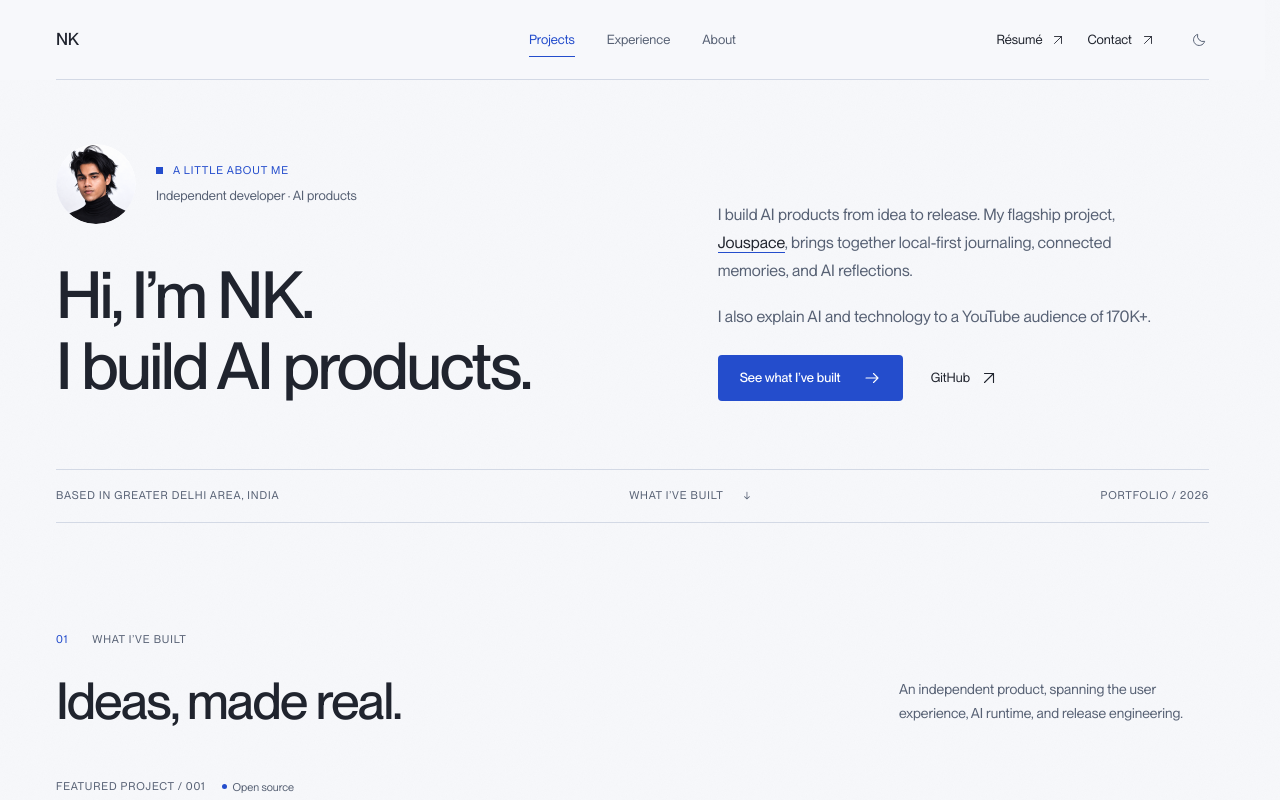
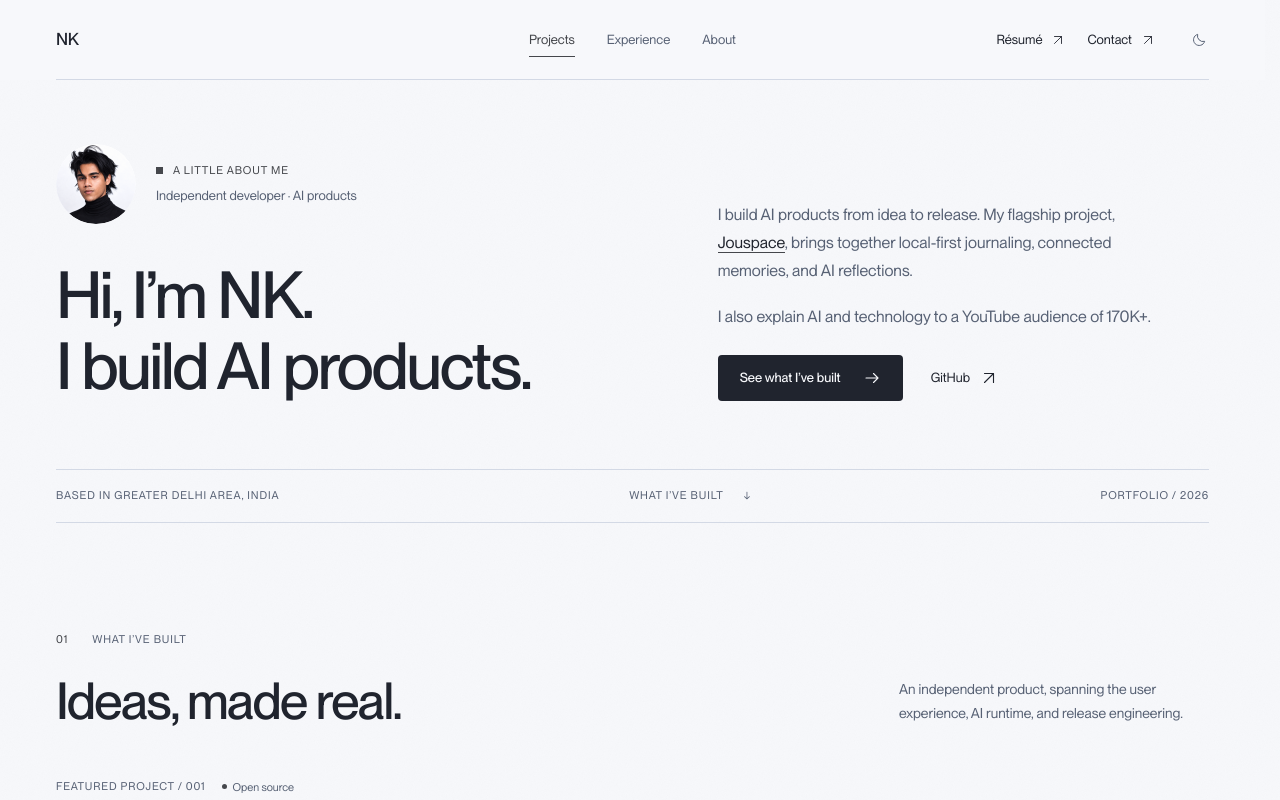
Before and after one commit to datascyther/NK-Portfolio-site, a React (Vite) app: page / in a window 1280 px wide. Shown: the top 800 px of the page. Built offline with nearby package versions, Linux system fonts and the light colour scheme.

Commit message:
Replace cobalt accents with neutral graphite and silver

```diff
--- a/src/index.css
+++ b/src/index.css
@@ -21,7 +21,7 @@
   --muted: #b5bccb;
   --quiet: #939eb3;
   --line: #353b49;
-  --accent: #93b0ff;
+  --accent: #c3c5ca;
   --header: rgb(21 23 28 / 96%);
   --paper-grain-opacity: 0.025;
 }
@@ -33,7 +33,7 @@ html.light {
   --muted: #576174;
   --quiet: #626d81;
   --line: #d3d9e5;
-  --accent: #244dcc;
+  --accent: #45474c;
   --header: rgb(247 248 251 / 96%);
   --paper-grain-opacity: 0.035;
 }
@@ -1784,7 +1784,7 @@ body::before {
   }
 }
 
-/* Graphite and cobalt: clear contrast, restrained colour, immersive product imagery. */
+/* Neutral graphite: clear contrast, restrained colour, immersive product imagery. */
 .section-index > span,
 .hero-identity .eyebrow,
 .desktop-nav a[aria-current],
@@ -1794,8 +1794,8 @@ body::before {
 .hero-identity .eyebrow::before { content: ""; width: 7px; height: 7px; background: var(--accent); }
 .hero-summary > p a { border-bottom-color: var(--accent); }
 .button { border-radius: 4px; }
-.hero-links .button-primary { background: #244dcc; color: #fff; }
-.hero-links .button-primary:hover { background: #193aa6; }
+.hero-links .button-primary { background: var(--ink); color: var(--canvas); }
+.hero-links .button-primary:hover { background: var(--accent); }
 .product-gallery { padding: 0; border: 0; background: transparent; box-shadow: none; }
 .plate-heading { display: flex; justify-content: space-between; gap: 20px; font-size: 11px; color: var(--muted); padding-bottom: 14px; }
 .plate-heading > span:first-child { color: var(--accent); }
```
Also changed, not shown: 1 other file (tests, documents, lock files or other folders).
